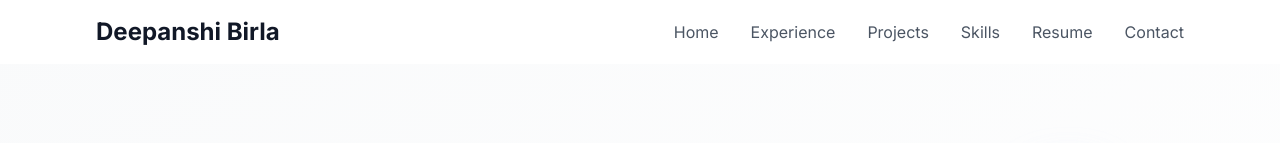
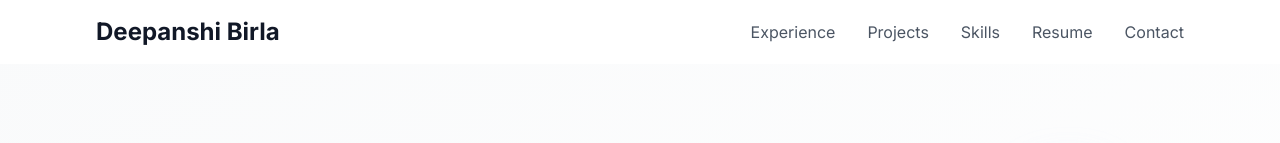
Before and after one commit to Birla13/Portfolio_V2, a React (Create React App) app: page / in a window 1280 px wide. Shown: the top 143 px of the page. Built offline with nearby package versions, Linux system fonts and the light colour scheme.

Commit message:
Updated images

```diff
--- a/src/components/Navigation.jsx
+++ b/src/components/Navigation.jsx
@@ -92,9 +92,9 @@
       <div className="container-custom">
         <div className="flex items-center justify-between py-4">
           {/* Logo */}
-          <Link to="/" className="text-2xl font-bold text-gray-900">
+          <a href="#" className="text-2xl font-bold text-gray-900">
             {name}
-          </Link>
+          </a>
 
           {/* Desktop Navigation */}
           <div className="hidden md:flex items-center space-x-8">
--- a/src/data.js
+++ b/src/data.js
@@ -8,7 +8,6 @@
 export const emailId = "deepsbirla13@gmail.com";
 
 export const navItems = [
-    { name: 'Home', href: '#' },
     { name: 'Experience', href: '#experience' },
     { name: 'Projects', href: '#projects' },
     { name: 'Skills', href: '#skills' },
@@ -213,20 +212,20 @@
     {
         icon: <SiLinkedin className="w-6 h-6" />,
         label: "Linkedin",
-        value: "Connect on LinkedIn",
-        href: "https://www.linkedin.com/in/deepanshi-birla-66a573218/"
+        value: "Let's Talk",
+        href: "https://www.linkedin.com/in/deepanshibirla/"
     }
 ];
 
 export const behanceLink = "https://www.behance.net/deepanshibirla/";
 
 export const socialLinks = [
-    {
-        icon: <SiLinkedin className="w-6 h-6" />,
-        label: "LinkedIn",
-        href: "https://www.linkedin.com/in/deepanshibirla/",
-        color: "hover:bg-blue-600"
-    },
+    // {
+    //     icon: <SiLinkedin className="w-6 h-6" />,
+    //     label: "LinkedIn",
+    //     href: "https://www.linkedin.com/in/deepanshibirla/",
+    //     color: "hover:bg-blue-600"
+    // },
     {
         icon: <SiBehance className="w-6 h-6" />,
         label: "Behance",
```
Also changed, not shown: public/portfolio_react.png, public/travel.png.
